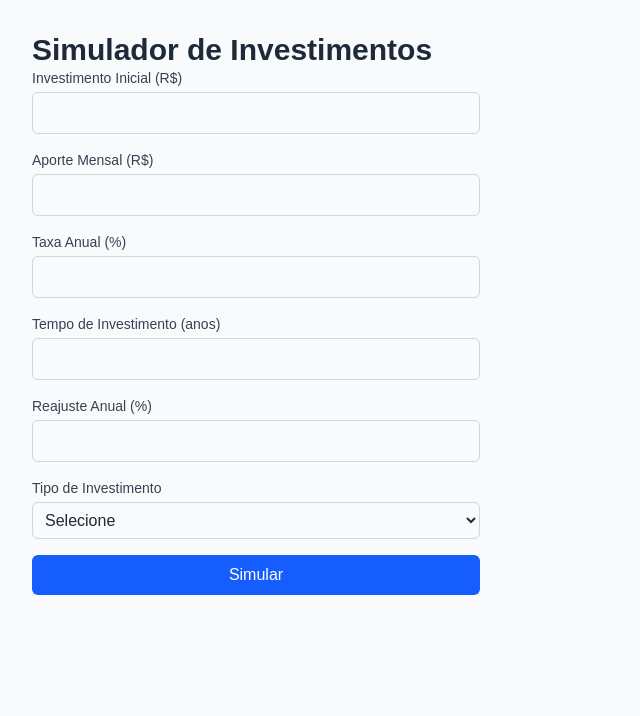
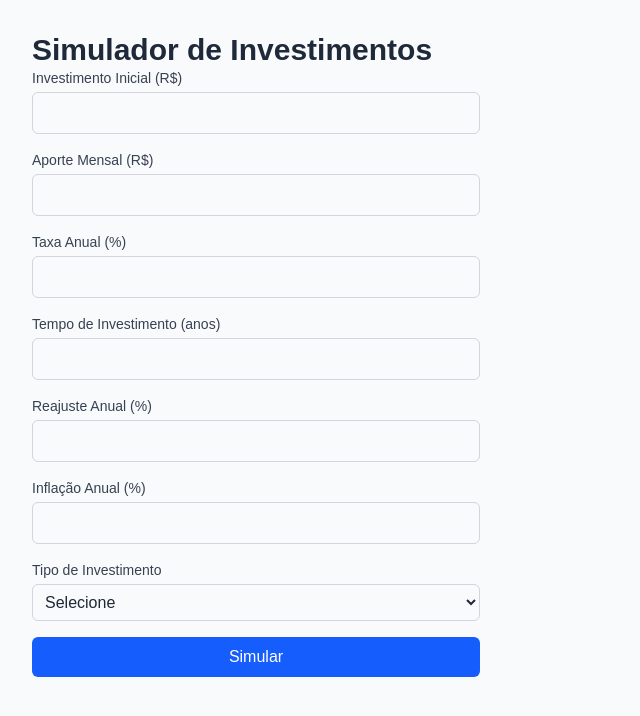
Before and after one commit to bruno-ferreira-tech/investment-simulator-web, a Next.js app: page / in a window 1280 px wide. Shown: the top 716 px of the page, without its empty margins (0-640 px from the left). Built offline with nearby package versions, Linux system fonts and the light colour scheme.

Commit message:
feat(simulation): adiciona campo de inflação e exibe montantes presentes no resultado

```diff
--- a/app/components/SimulationForm.tsx
+++ b/app/components/SimulationForm.tsx
@@ -7,12 +7,16 @@ export default function SimulationForm() {
   const [resultado, setResultado] = useState<{
     montanteFinal: number;
     montanteLiquido: number;
+    montantePresenteFinal: number;
+    montantePresenteLiquido: number;
     comparativoCDI: {
       taxa: number;
-      monatanteFinal: number;
+      montanteFinal: number;
       montanteLiquido: number;
+      montantePresenteFinal: number;
+      montantePresenteLiquido: number;
     };
-    meses: Record<number, number>
+    meses: Record<number, number>;
   } | null>(null);
 
   const [formData, setFormData] = useState({
@@ -22,6 +26,7 @@ export default function SimulationForm() {
     tempoInvestimento: "",
     reajusteAnual: "",
     tipoInvestimento: "",
+    inflacao: "",
   });
 
   const handleChange = (e: React.ChangeEvent<HTMLInputElement>) => {
@@ -41,6 +46,7 @@ export default function SimulationForm() {
         tempoInvestimento: Number(formData.tempoInvestimento),
         reajusteAnual: Number(formData.reajusteAnual),
         tipoInvestimento: formData.tipoInvestimento,
+        inflacao: Number(formData.inflacao),
       }),
     });
 
@@ -117,6 +123,19 @@ export default function SimulationForm() {
 
       <div className="flex flex-col gap-1">
         <label className="text-sm font-medium text-gray-700">
+          Inflação Anual (%)
+        </label>
+        <input
+          type="number"
+          name="inflacao"
+          value={formData.inflacao}
+          onChange={handleChange}
+          className="border border-gray-300 rounded-md p-2 text-gray-800"
+        />
+      </div>
+
+      <div className="flex flex-col gap-1">
+        <label className="text-sm font-medium text-gray-700">
           Tipo de Investimento
         </label>
         <select
@@ -142,6 +161,7 @@ export default function SimulationForm() {
       >
         Simular
       </button>
+
       {resultado && (
         <div className="mt-6 p-4 bg-white rounded-md border border-gray-200 flex flex-col gap-2">
           <h2 className="text-lg font-semibold text-gray-800">Resultado</h2>
@@ -160,6 +180,26 @@ export default function SimulationForm() {
             Montante Líquido:{" "}
             <span className="font-bold">
               {resultado.montanteLiquido.toLocaleString("pt-BR", {
+                style: "currency",
+                currency: "BRL",
+              })}
+            </span>
+          </p>
+
+          <p className="text-gray-700">
+            Montante Presente Bruto:{" "}
+            <span className="font-bold">
+              {resultado.montantePresenteFinal.toLocaleString("pt-BR", {
+                style: "currency",
+                currency: "BRL",
+              })}
+            </span>
+          </p>
+
+          <p className="text-gray-700">
+            Montante Presente Líquido:{" "}
+            <span className="font-bold">
+              {resultado.montantePresenteLiquido.toLocaleString("pt-BR", {
                 style: "currency",
                 currency: "BRL",
               })}
```
